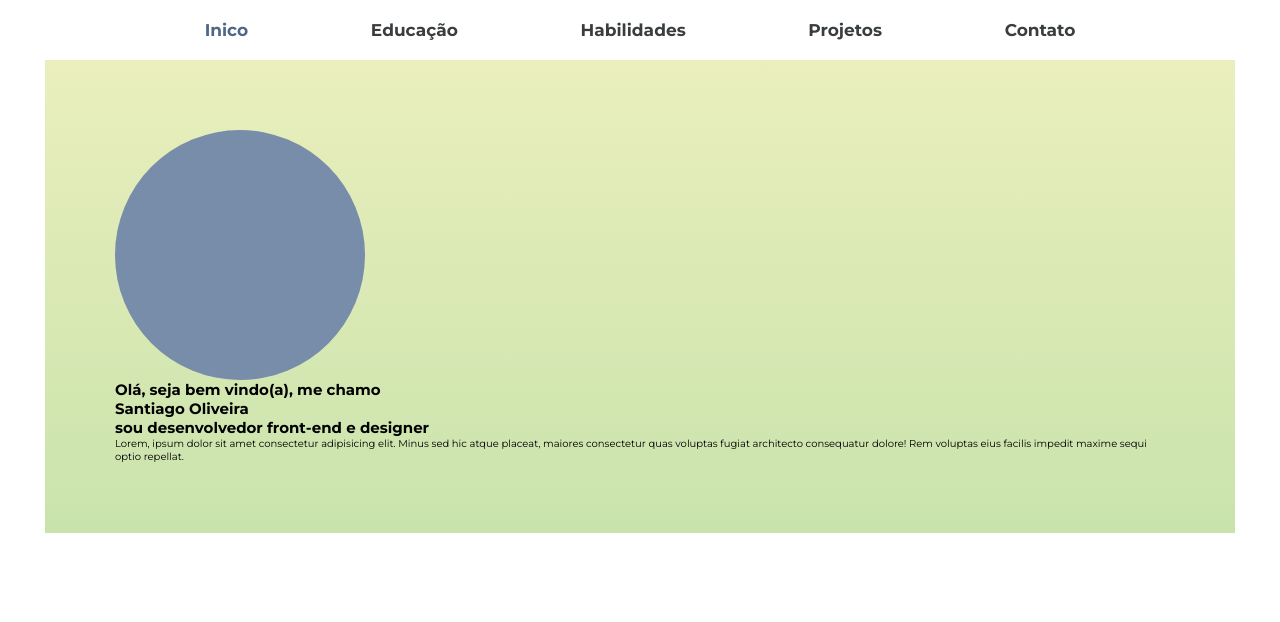
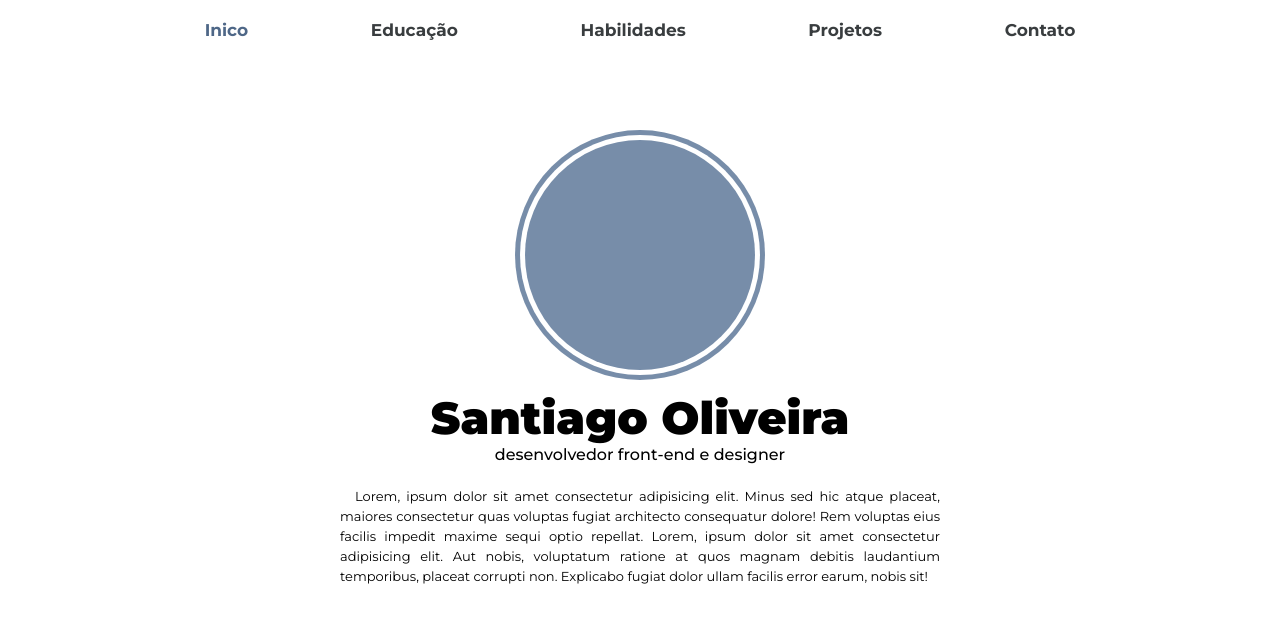
Before and after one commit to Santiigas/meuportifolio, a plain HTML site: page meuportifolio.html in a window 1280 px wide. Drawn offline with nearby package versions, Linux system fonts and the light colour scheme.

```diff
--- a/meuportifolio.html
+++ b/meuportifolio.html
@@ -21,17 +21,21 @@
         </nav>
     </header>
     <section class="sessao1" id="inicio">
-        <div class="inicio">
+        <div class="apresentacao">
             <div class="perfil">
+                <div class="anel">
+                    <div class="fotoperfil">
+                    </div>
+                </div>
             </div>
-            <h2>Olá, seja bem vindo(a), me chamo</h2>
             <h1>Santiago Oliveira</h1>
-            <div class="texto-animado">
-                <h2>sou desenvolvedor front-end e designer</h2>
-            </div>
+            <h2>desenvolvedor front-end e designer</h2>
             <p>Lorem, ipsum dolor sit amet consectetur adipisicing elit. Minus sed hic
             atque placeat, maiores consectetur quas voluptas fugiat architecto consequatur
-            dolore! Rem voluptas eius facilis impedit maxime sequi optio repellat.</p>
+            dolore! Rem voluptas eius facilis impedit maxime sequi optio repellat. Lorem, ipsum
+            dolor sit amet consectetur adipisicing elit. Aut nobis, voluptatum ratione at quos magnam
+            debitis laudantium temporibus, placeat corrupti non. Explicabo fugiat dolor ullam facilis
+            error earum, nobis sit!</p>
         </div>
     </section>
 </body>
--- a/style.css
+++ b/style.css
@@ -61,20 +61,69 @@
 }
 
 .sessao1{
-    background-image: linear-gradient(180deg, #EAEFBD, #C9E3AC );
+    display: flex;
+    flex-direction: column;
+    justify-content: center;
+    align-items:center;
+    background-color: #ffffff;
     min-width: 320px;
     max-width: 1050px;
     padding: 70px;
     margin: auto;
+}
+
+.apresentacao{
+    width: 600px;
     display: flex;
-    flex-direction: row;
+    flex-direction: column;
     justify-content: center;
-    align-items: center;
+    align-items:center;
 }
 
 .perfil{
+    display: flex;
+    flex-direction: column;
+    justify-content: center;
+    align-items:center;
     height: 250px;
     width: 250px;
     border-radius: 150px;
     background-color: #778da9;
 }
+.anel{
+    display: flex;
+    flex-direction: column;
+    justify-content: center;
+    align-items:center;
+    height: 240px;
+    width: 240px;
+    border-radius: 150px;
+    background-color: #ffffff;
+}
+
+.fotoperfil{
+    height: 230px;
+    width: 230px;
+    border-radius: 150px;
+    background-color: #778da9;
+}
+
+.apresentacao > h2{
+    font-weight: 500;
+    font-size: 16px;
+}
+
+.apresentacao > h1{
+    padding-top: 10px;
+    font-weight: 900;
+    font-size: 45px;
+}
+
+.apresentacao > p{
+    padding-top: 22px;
+    text-indent: 15px;
+    text-align: justify;
+    font-size: 13px;
+    font-weight: 400;
+    line-height: 20px
+}
```
